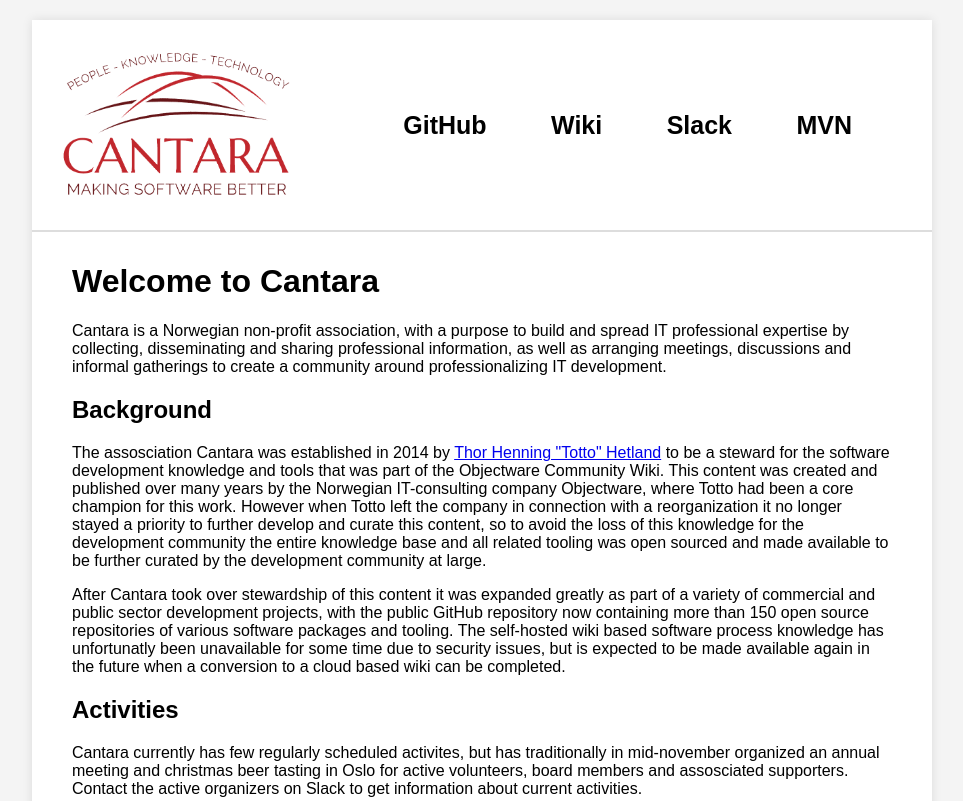
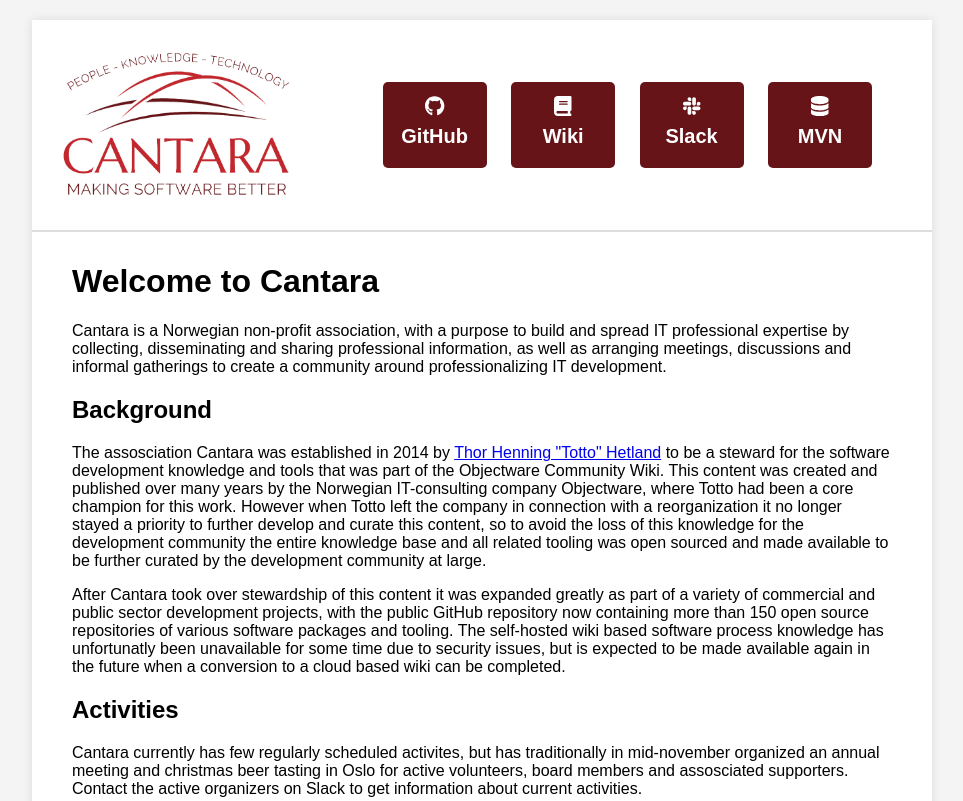
Before and after one commit to Cantara/cantara.github.io, a plain HTML site: page index.html in a window 1280 px wide. Shown: the top 801 px of the page, without its empty margins (158-1121 px from the left). Drawn offline with Linux system fonts and the light colour scheme.

Commit message:
Updated menu with icons and buttons

```diff
--- a/index.html
+++ b/index.html
@@ -4,6 +4,7 @@
     <meta charset="UTF-8">
     <meta name="viewport" content="width=device-width, initial-scale=1.0">
     <title>Cantara - Norwegian IT Community</title>
+	<script src="https://cdnjs.cloudflare.com/ajax/libs/font-awesome/6.4.2/js/all.min.js" crossorigin="anonymous"></script>
     <style>
         body {
             font-family: Arial, sans-serif;
@@ -36,12 +37,24 @@
 
 		.menu { padding-right: 40px;}
 		.menu a {
-            margin: 30px;
+            flex-direction: column;
+            align-items: center;
+			display: inline-flex;
+            background-color: #661417;
+            color: white;
             text-decoration: none;
-            color: black;
             font-weight: bold;
-			font-size: 25px;
+            padding: 14px 12px 12px 12px;
+            border-radius: 5px;
+            transition: background 0.3s;
+			margin: 10px;
+			font-size: 20px;
 			line-height: 200%;
+			width: 80px;
+        }
+        .menu i {
+            font-size: 20px;
+            margin-bottom: 5px;
         }
         .content {
             padding: 10px 40px;
@@ -65,11 +78,11 @@
         <header class="header">
             <img src="cantara-logo-with-slogan.png" alt="Cantara Logo">
             <div class="menu">
-                <a href="https://github.com/Cantara" target="_blank">GitHub</a>
-                <a href="https://wiki.cantara.no" target="_blank">Wiki</a>
-                <a href="https://cantara.slack.com/" target="_blank">Slack</a>
-                <a href="https://mvnrepository.com/search?q=cantara&repo=cantara-releases" target="_blank">MVN</a>
-            </div>
+                <a href="https://github.com/Cantara" target="_blank"><i class="fab fa-github"></i>GitHub</a>
+                <a href="https://wiki.cantara.no" target="_blank"><i class="fas fa-book"></i>Wiki</a>
+                <a href="https://cantara.slack.com/" target="_blank"><i class="fab fa-slack"></i>Slack</a>
+                <a href="https://mvnrepository.com/search?q=cantara&repo=cantara-releases" target="_blank"><i class="fas fa-database"></i>MVN</a>
+				</div>
         </header>
         <main class="content">
             <h1>Welcome to Cantara</h1>
```
